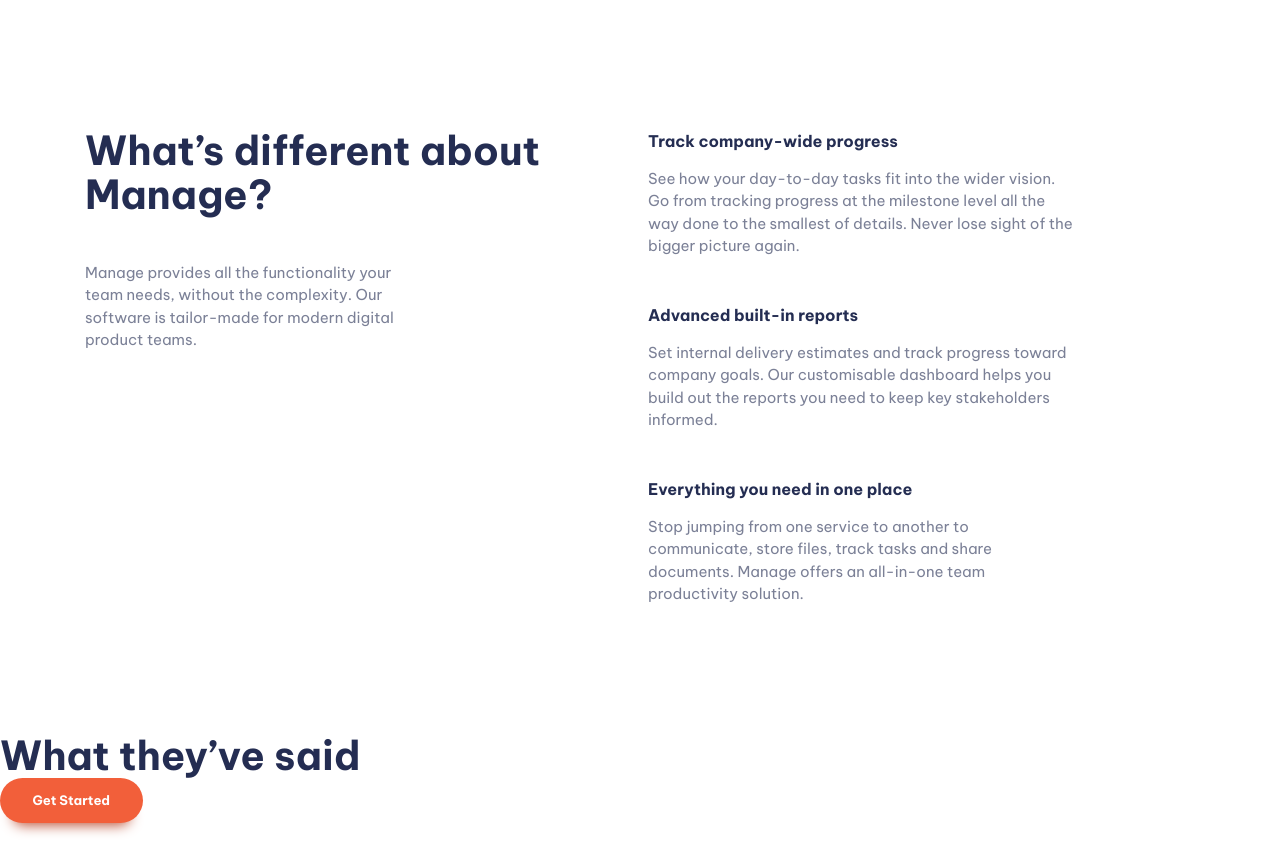
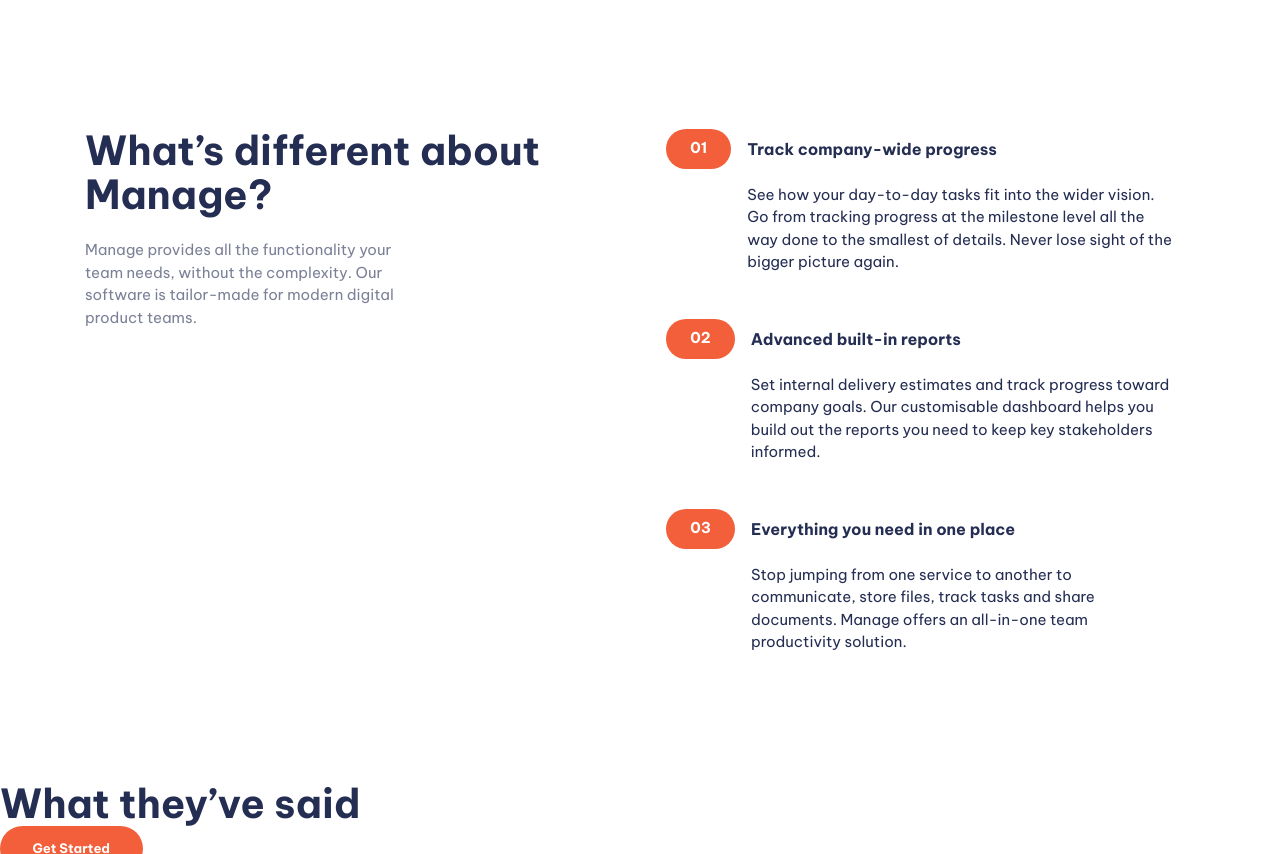
Before and after one commit to ndayishimiyeeric/manage-landing-page, a React (Vite) app: page / in a window 1280 px wide. Shown: the part 700-1554 px from the top of the page. Built offline with nearby package versions, Linux system fonts and the light colour scheme; the HTML template or start-up script is replaced by a standard one.

Commit message:
Style Hero section

```diff
--- a/src/components/MainSection/Hero/Hero.jsx
+++ b/src/components/MainSection/Hero/Hero.jsx
@@ -6,7 +6,10 @@ function Hero() {
     <section className="padding-block-900">
       <div className="wrapper">
         <div className="even-columns">
-          <div className="flow">
+          <div
+            className="flow text-center-sm margin-bottom-700"
+            style={{ '--flow-spacer': '1.5em' }}
+          >
             <h2 className="fs-secondary-heading fw-bold">
               What’s different about Manage?
             </h2>
--- a/src/components/MainSection/Hero/NumberedItem.jsx
+++ b/src/components/MainSection/Hero/NumberedItem.jsx
@@ -3,8 +3,10 @@ function NumberedItem(props) {
   return (
     <li>
       <div className="flow" style={{ '--flow-spacer': '1em' }}>
-        <h3 className="fs-600 fw-bold">{data.title}</h3>
-        <p data-width="full">{data.body}</p>
+        <h3 className="numbered-items__title fs-600 fw-bold">{data.title}</h3>
+        <p className="numbered-items__body" data-width="full">
+          {data.body}
+        </p>
       </div>
     </li>
   );
--- a/src/index.css
+++ b/src/index.css
@@ -134,6 +134,20 @@ svg {
   color: var(--clr-neutral-900);
 }
 
+.text-center {
+  text-align: center;
+}
+
+@media (max-width: 50em) {
+  .text-center-sm {
+    text-align: center;
+  }
+
+  .text-center-sm p {
+    margin-inline: auto;
+  }
+}
+
 .bg-primary-400 {
   background-color: var(--clr-primary-400);
 }
@@ -198,6 +212,10 @@ svg {
 
 .padding-block-700 {
   padding-block: var(--size-700);
+}
+
+.margin-bottom-700 {
+  margin-block-end: var(--size-700);
 }
 
 .wrapper {
@@ -529,3 +547,70 @@ input:where([type="email"], [type="text"], [type="password"]) {
   background-repeat: no-repeat;
   opacity: 0.1;
 }
+
+/* Numbered Items */
+
+.numbered-items {
+  counter-reset: count;
+  width: fit-content;
+  margin-inline: auto;
+}
+
+.numbered-items li {
+  counter-increment: count;
+}
+
+.numbered-items div {
+  display: grid;
+  grid-template-columns: min-content 1fr;
+  align-items: center;
+  column-gap: var(--size-400);
+}
+
+.numbered-items__title {
+  grid-column: 2 / 3;
+  grid-row: 1 / 2;
+  line-height: 1;
+}
+
+.numbered-items__body {
+  grid-column: 1 / -1;
+}
+
+@media (min-width: 50em) {
+  .numbered-items__body {
+    grid-column: 2 / -1;
+  }
+}
+
+.numbered-items div::before,
+.numbered-items div::after {
+  height: 40px;
+}
+
+.numbered-items div::after {
+  content: "0" counter(count);
+  display: flex;
+  align-items: center;
+  font-weight: var(--fw-bold);
+  color: var(--clr-neutral-100);
+  background-color: var(--clr-accent-400);
+  padding: 0 var(--size-500);
+  border-radius: 100vw;
+  grid-column: 1 / 2;
+  grid-row: 1 / 2;
+}
+
+@media (max-width: 30em) {
+  .numbered-items div::before {
+    --bg: var(--clr-accent-100);
+    content: "";
+    display: block;
+    border-radius: 100vw 0 0 100vw;
+    inset: 0;
+    grid-column: 1 / -1;
+    grid-row: 1 / 2;
+    box-shadow: 5em 0 0 var(--bg);
+    background-color: var(--bg);
+  }
+}
```
